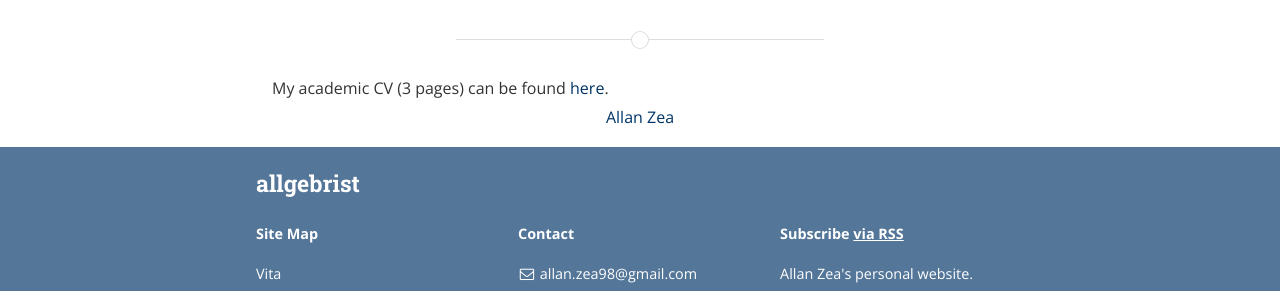
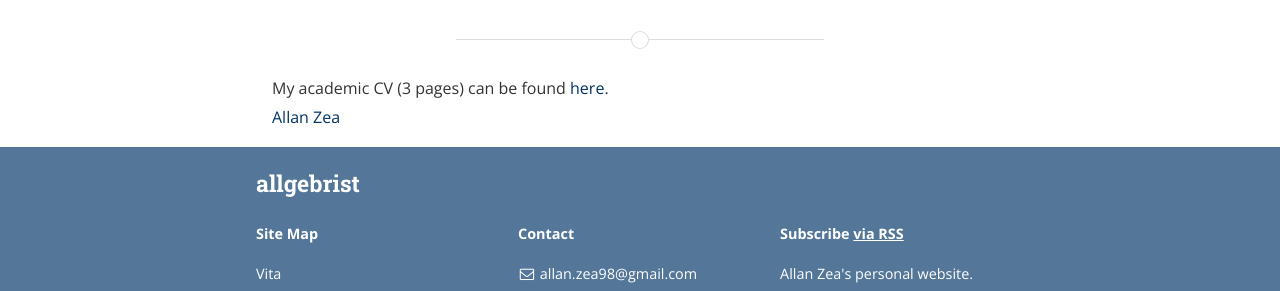
Before and after one commit to allgebrist/allgebrist.github.io, a Jekyll site: the page built from Vita.html, in a window 1280 px wide. Shown: the part 141-432 px from the top of the page. Built offline with Jekyll 4.4.1, drawn with Linux system fonts in a browser that asks for light colours; nearby versions of some CDN libraries.

Commit message:
Update Vita.html

```diff
--- a/Vita.html
+++ b/Vita.html
@@ -7,4 +7,4 @@ permalink: /Vita/
 
 My academic CV (3 pages) can be found <a href="https://allgebrist.github.io/Academic_CV.pdf">here</a>.
 
-<div class="LI-profile-badge" align="center" data-version="v1" data-size="large" data-locale="es_ES" data-type="vertical" data-theme="light" data-vanity="allan-zea"><a class="LI-simple-link" href='https://de.linkedin.com/in/allan-zea?trk=profile-badge'>Allan Zea</a></div>
+<div class="LI-profile-badge" data-version="v1" data-size="large" data-locale="es_ES" data-type="vertical" data-theme="light" data-vanity="allan-zea"><a class="LI-simple-link" href='https://de.linkedin.com/in/allan-zea?trk=profile-badge'>Allan Zea</a></div>
```
